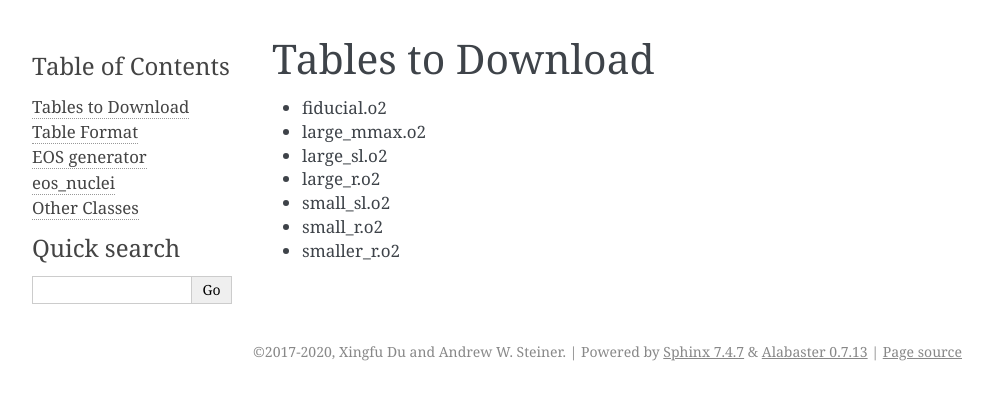
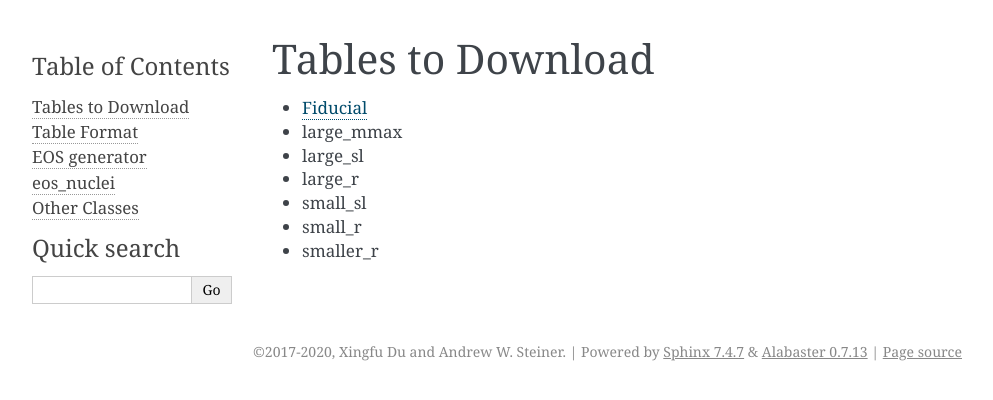
Before and after one commit to np3m/e4mma, a Sphinx documentation site: the page built from doc/download.rst, in a window 1280 px wide. Shown: the top 400 px of the page, without its empty margins (148-1141 px from the left). Built offline with Sphinx 7.4.7, drawn with Linux system fonts in a browser that asks for light colours.

Commit message:
updating docs.

```diff
--- a/doc/download.rst
+++ b/doc/download.rst
@@ -1,10 +1,10 @@
 Tables to Download
 ==================
 
-- fiducial.o2
-- large_mmax.o2
-- large_sl.o2
-- large_r.o2
-- small_sl.o2
-- small_r.o2
-- smaller_r.o2
+- `Fiducial <https://isospin.roam.utk.edu/public_data/eos_tables/du21/fid_6_30_21.o2>`_
+- large_mmax
+- large_sl
+- large_r
+- small_sl
+- small_r
+- smaller_r
```
